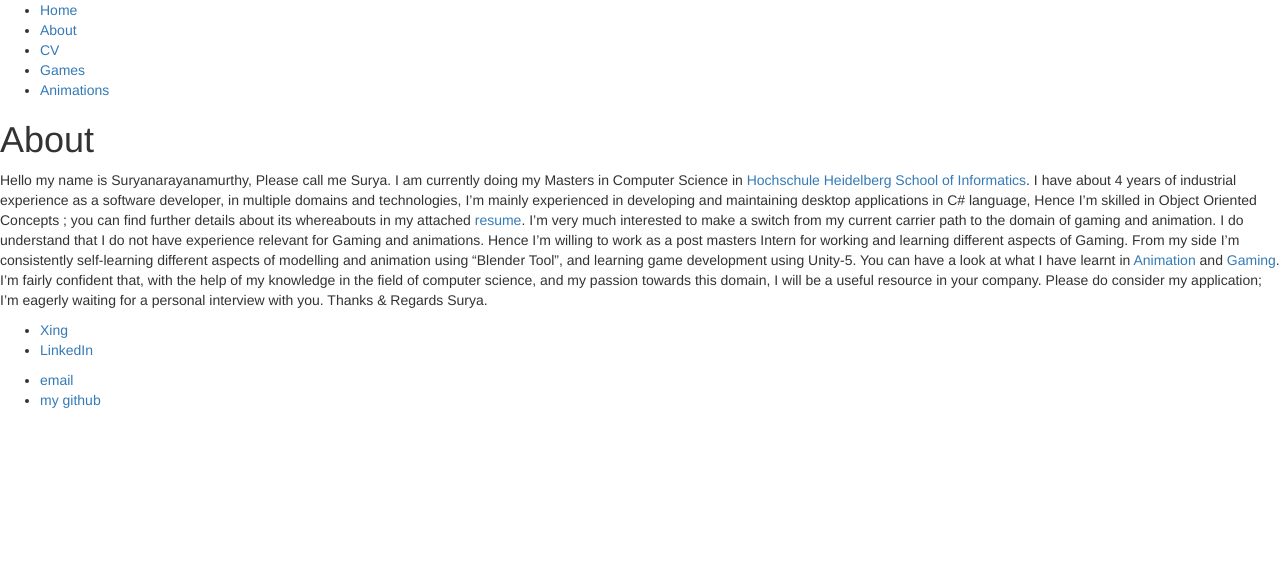
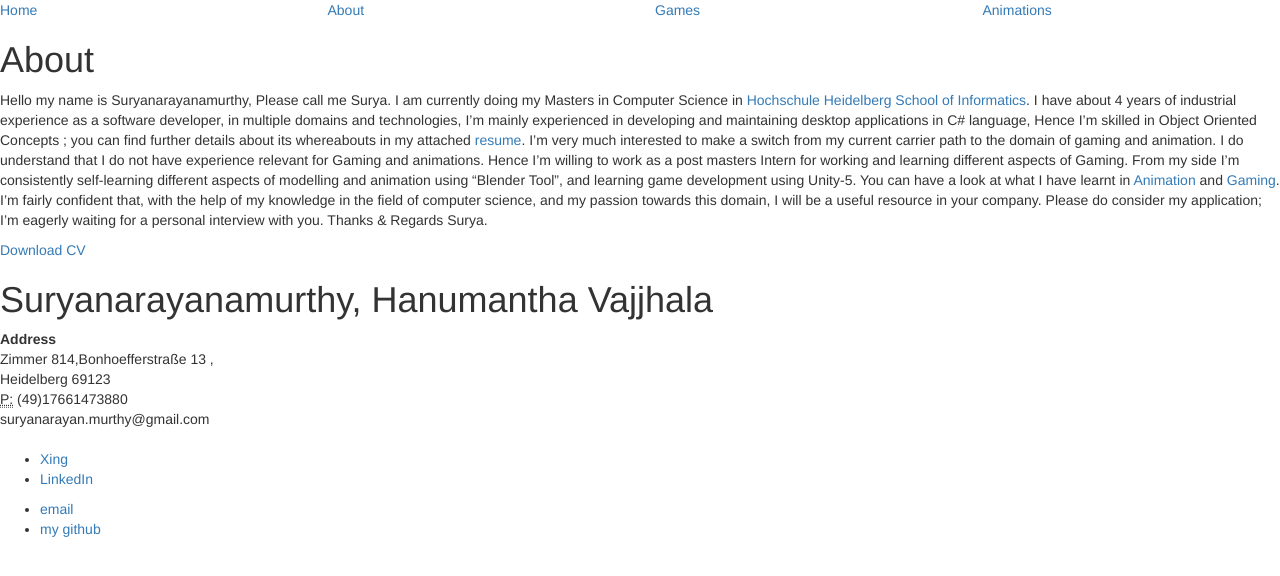
Before and after one commit to Suryanarayanamurthy/Suryanarayanamurthy.github.io, a Jekyll site: the page built from about/index.html, in a window 1280 px wide. Shown: the top 576 px of the page. Built offline with Jekyll 4.4.1, drawn with Linux system fonts in a browser that asks for light colours.

Commit message:
removed CV tab

```diff
--- a/_layouts/default.html
+++ b/_layouts/default.html
@@ -1,7 +1,8 @@
 <!DOCTYPE html>
 <html lang="en">
-<html>
+
   <head>
+
     <title>{{ page.title }}</title>
     <!--link rel="stylesheet" type="text/css" href="/css/main.css"-->
 
@@ -16,21 +17,25 @@
 <!-- Latest compiled and minified JavaScript -->
 <script src="https://maxcdn.bootstrapcdn.com/bootstrap/3.3.4/js/bootstrap.min.js"></script>
 
+<meta charset="utf-8">
 <meta name="keywords" content="Suryanarayanamurthy,Hanumantha Vajjhala, Portfolio, Surya, Game developer">
 <meta name="author" content="Suryanarayanamurthy,Hanumantha Vajjhala">
+ <meta name="viewport" content="width=device-width, initial-scale=1">
 
   </head>
 
 
   <body>
     <nav>
-<ul>
-<li><a href="/">Home</a></li>
-<li><a href="/about">About</a></li>
-<li><a href="/cv">CV</a></li>
-<li><a href="/Games">Games</a></li>
-<li><a href="/Animations">Animations</a></li>
-</ul>
+<div class="row">
+
+<div class="col-sm-3"><a href="/">Home</a></div>
+<div class="col-sm-3"><a href="/about">About</a></div>
+<!--<div class="col-sm-3"><a href="/cv">CV</a></div>-->
+<div class="col-sm-3"><a href="/Games">Games</a></div>
+<div class="col-sm-3"><a href="/Animations">Animations</a></div>
+
+</div>
     </nav>
 <div class="container.">
 
--- a/about/index.html
+++ b/about/index.html
@@ -11,7 +11,8 @@ title: About Suryanarayanamurthy, Hanumantha Vajjhala.
 Hello my name is Suryanarayanamurthy, Please call me Surya.
 
 I am currently doing my Masters in Computer Science in <a href="http://www.hochschule-heidelberg.de/en/schools/school-of-informatics/">Hochschule Heidelberg School of Informatics</a>.
-I have about 4 years of industrial experience as a software developer, in multiple domains and technologies, I’m mainly experienced in developing and maintaining desktop applications in C# language, Hence I’m skilled in Object Oriented Concepts ; you can find further details about its whereabouts in my attached <a href="/CV">resume</a>.
+I have about 4 years of industrial experience as a software developer, in multiple domains and technologies, I’m mainly experienced in developing and maintaining desktop applications in C# language, Hence I’m skilled in Object Oriented Concepts ; you can find further details about its whereabouts in my attached
+<a href="Suryanarayanamurthy_May2015-EN.pdf" class="download"  target="_blank">resume</a>.
 I’m very much interested to make a switch from my current carrier path to the domain of gaming and animation.
 
 I do understand that I do not have experience relevant for Gaming and animations. Hence I’m willing to work as a post masters Intern for working and learning different aspects of Gaming.
@@ -26,6 +27,18 @@ Surya.
 
 			</p>
 
+<a href="Suryanarayanamurthy_May2015-EN.pdf" class="download" title="Download CV as PDF"  download="Suryanarayanamurthy_May2015-EN">Download CV</a>
+
+			<h1>Suryanarayanamurthy, Hanumantha Vajjhala</h1>
+					<address>
+					<strong>Address</strong><br>
+					Zimmer 814,Bonhoefferstraße 13 ,<br>
+					Heidelberg 69123<br>
+					<abbr title="phone">P:</abbr> (49)17661473880<br>
+					<span class="obfuscate">suryanarayan.murthy@gmail.com</span>
+					</address>
+
+
 			<ul class="contacts">
 				<li><a href="https://www.xing.com/profile/Suryanarayanamurthy_HanumanthaVajjhala">Xing</a></li>
 				<li><a href="https://de.linkedin.com/pub/suryanarayanamurthy-hanumantha-vajjhala/30/bb5/179">LinkedIn</a></li>
```
Also changed, not shown: 1 other file.
